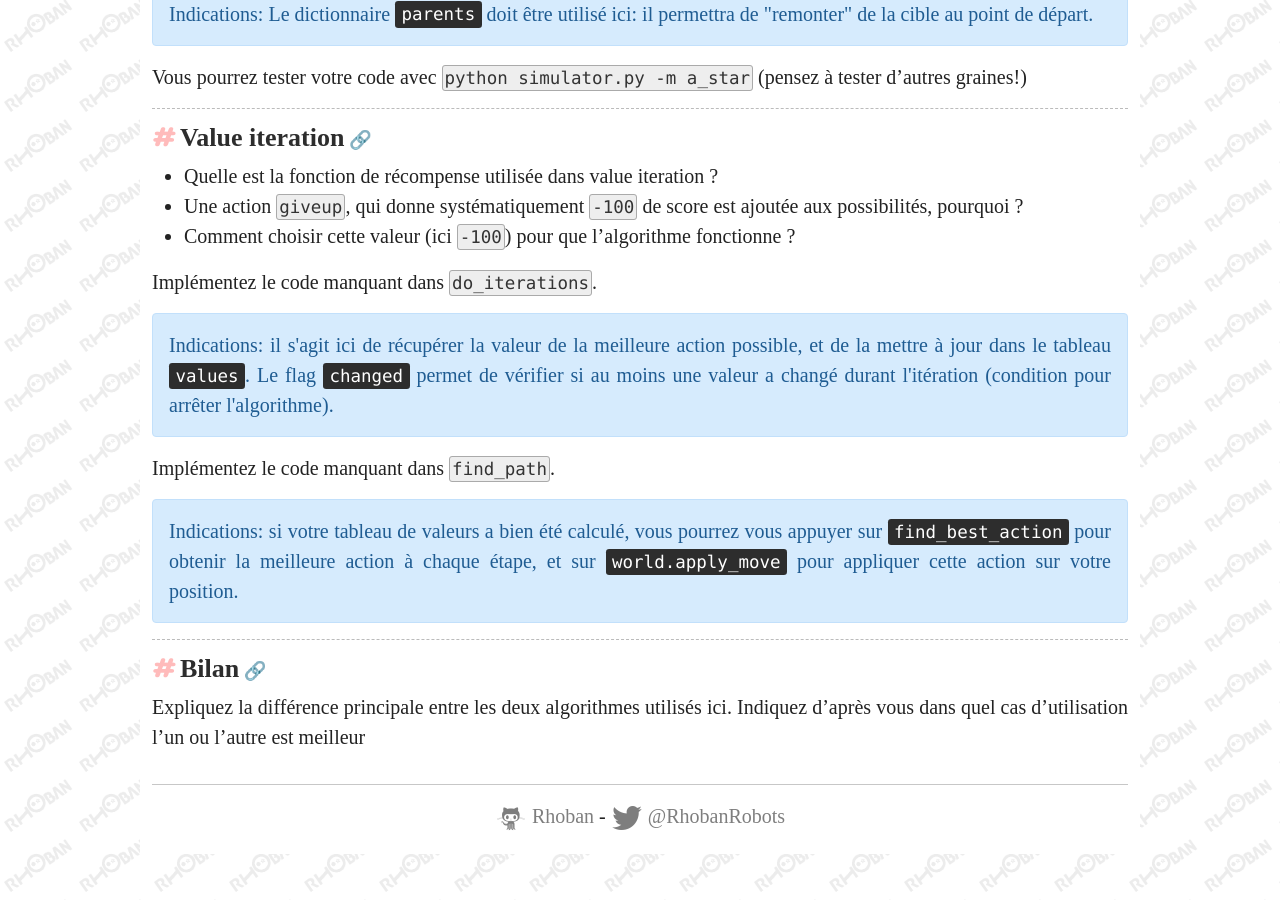
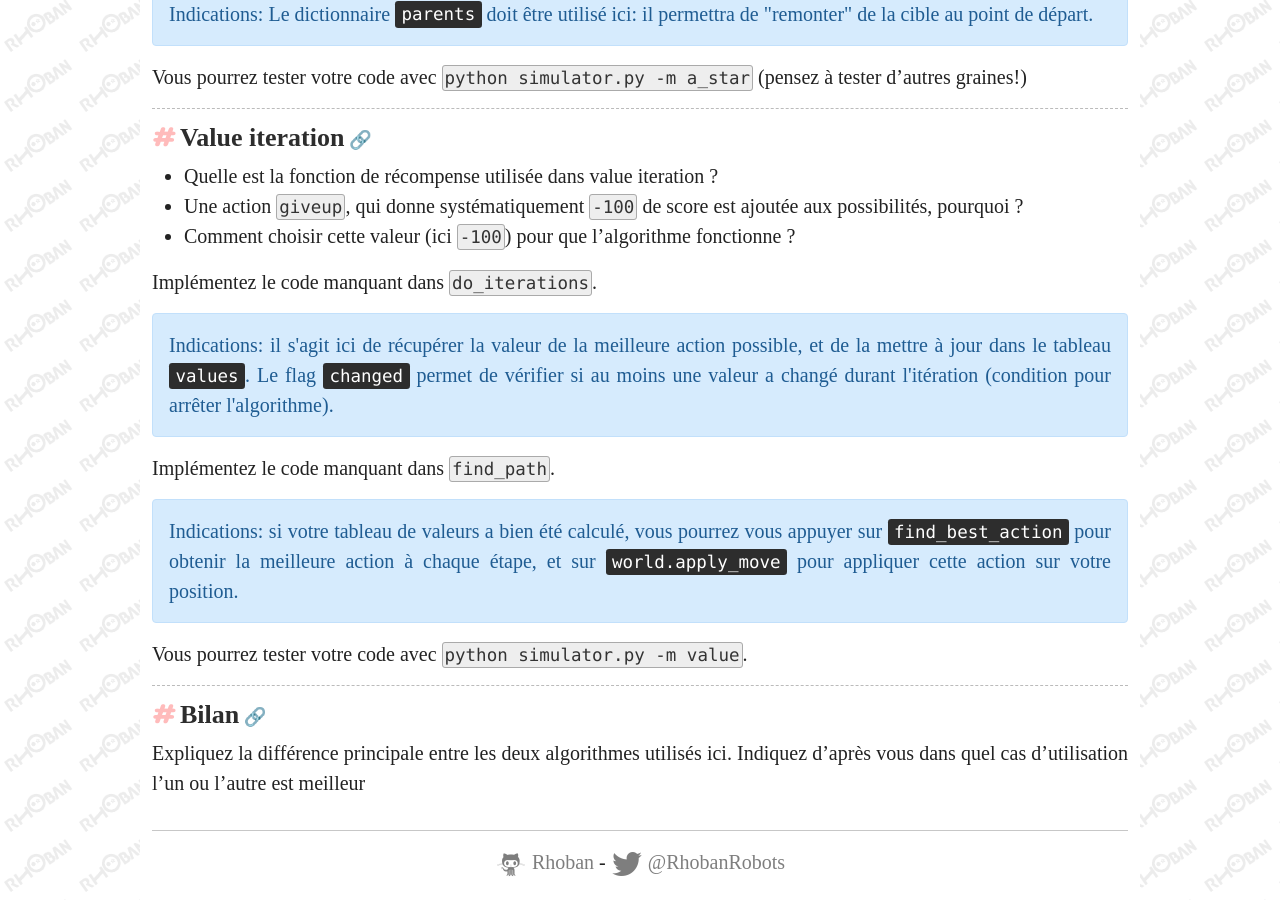
Before and after one commit to Rhoban/rhoban.github.io, a Jekyll site: the page built from ia/tp_astar_value_iteration.md, in a window 1280 px wide and 900 px high, scrolled down 1325 px. Built offline with Jekyll 4.4.1, drawn with Linux system fonts in a browser that asks for light colours; some web fonts are replaced.

Commit message:
Argument for value iteration

```diff
--- a/ia/tp_astar_value_iteration.md
+++ b/ia/tp_astar_value_iteration.md
@@ -94,6 +94,8 @@
 votre position.
 </div>
 
+Vous pourrez tester votre code avec `python simulator.py -m value`.
+
 # Bilan
 
 Expliquez la différence principale entre les deux algorithmes utilisés ici. Indiquez d'après vous dans quel
```
Also changed, not shown: 1 other file.
